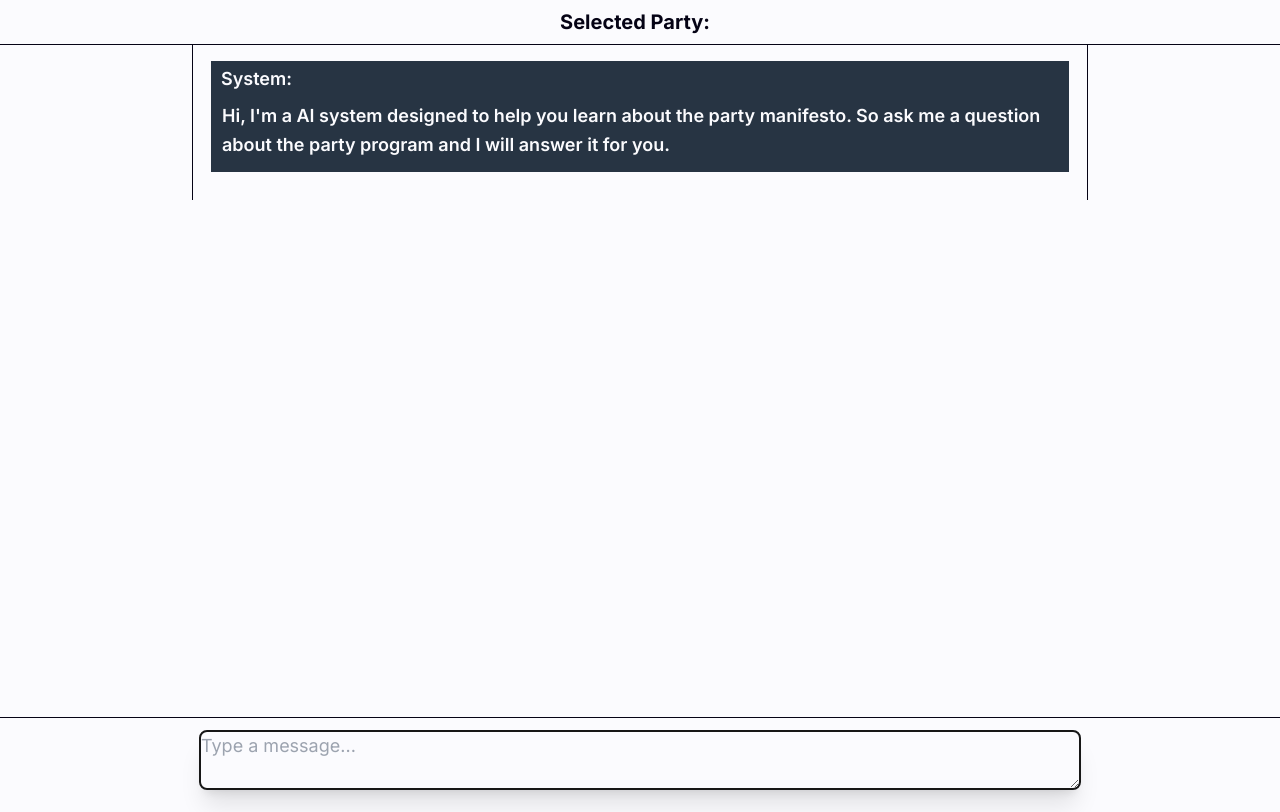
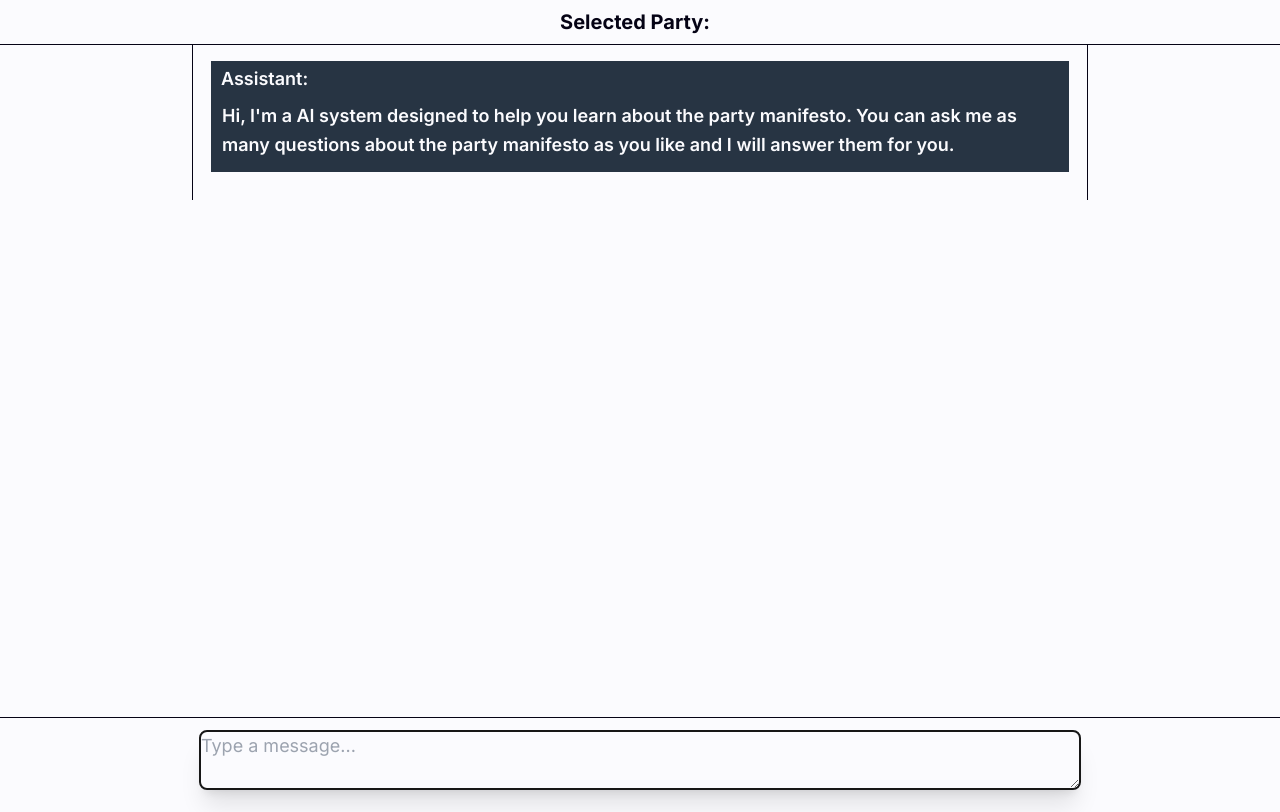
Before and after one commit to FelixHornberger/quote-and-vote, a Next.js app: page /chat in a window 1280 px wide. Built offline with nearby package versions, Linux system fonts and the light colour scheme.

Commit message:
Update ChatHistory.tsx
Updated First Message in Chat

```diff
--- a/components/chatSystem/ChatHistory.tsx
+++ b/components/chatSystem/ChatHistory.tsx
@@ -24,7 +24,7 @@ export default function ChatHistory() {
         <div className="flex w-full sm:w-[70%] p-2 h-full sm:border sm:border-b-0 border-custom-text m-auto overflow-hidden self-center w-128 mt-[40px] sm:mt-[20px]">
             <div className="w-full h-full">
                 <div className="overflow-y-scroll overflow-x-hidden p-2.5  break-words" id="chat-messages">
-                    <Message key={-1} id={-1} role={"System"} message={"Hi, I'm a AI system designed to help you learn about the party manifesto. So ask me a question about the party program and I will answer it for you."}/>
+                    <Message key={-1} id={-1} role={"Assistant"} message={"Hi, I'm a AI system designed to help you learn about the party manifesto. You can ask me as many questions about the party manifesto as you like and I will answer them for you."}/>
                     {messages.map((message) => (
                         <Message key={message.id} id={message.id} role={message.role} message={message.content} />
                     ))}
```
